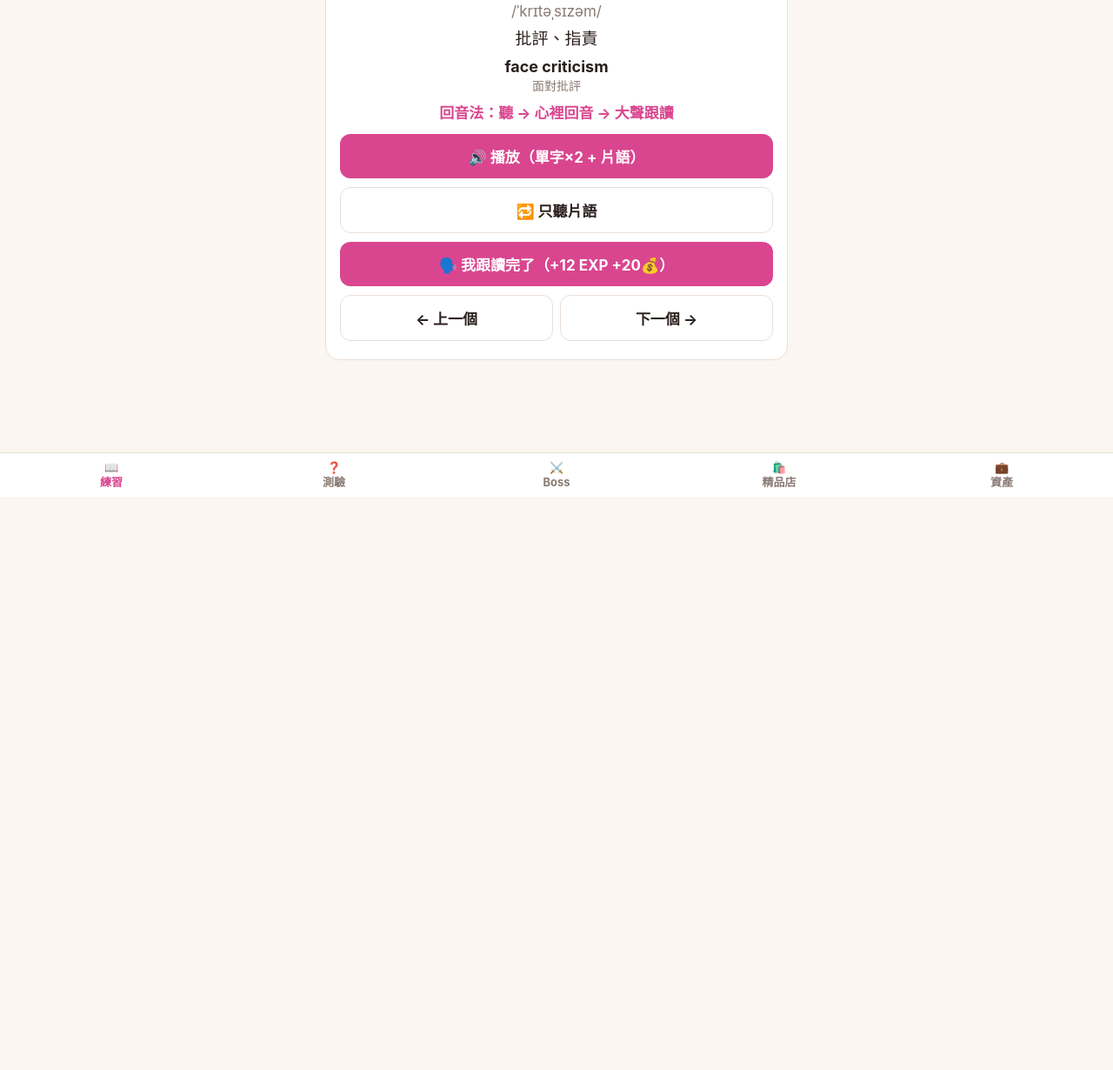
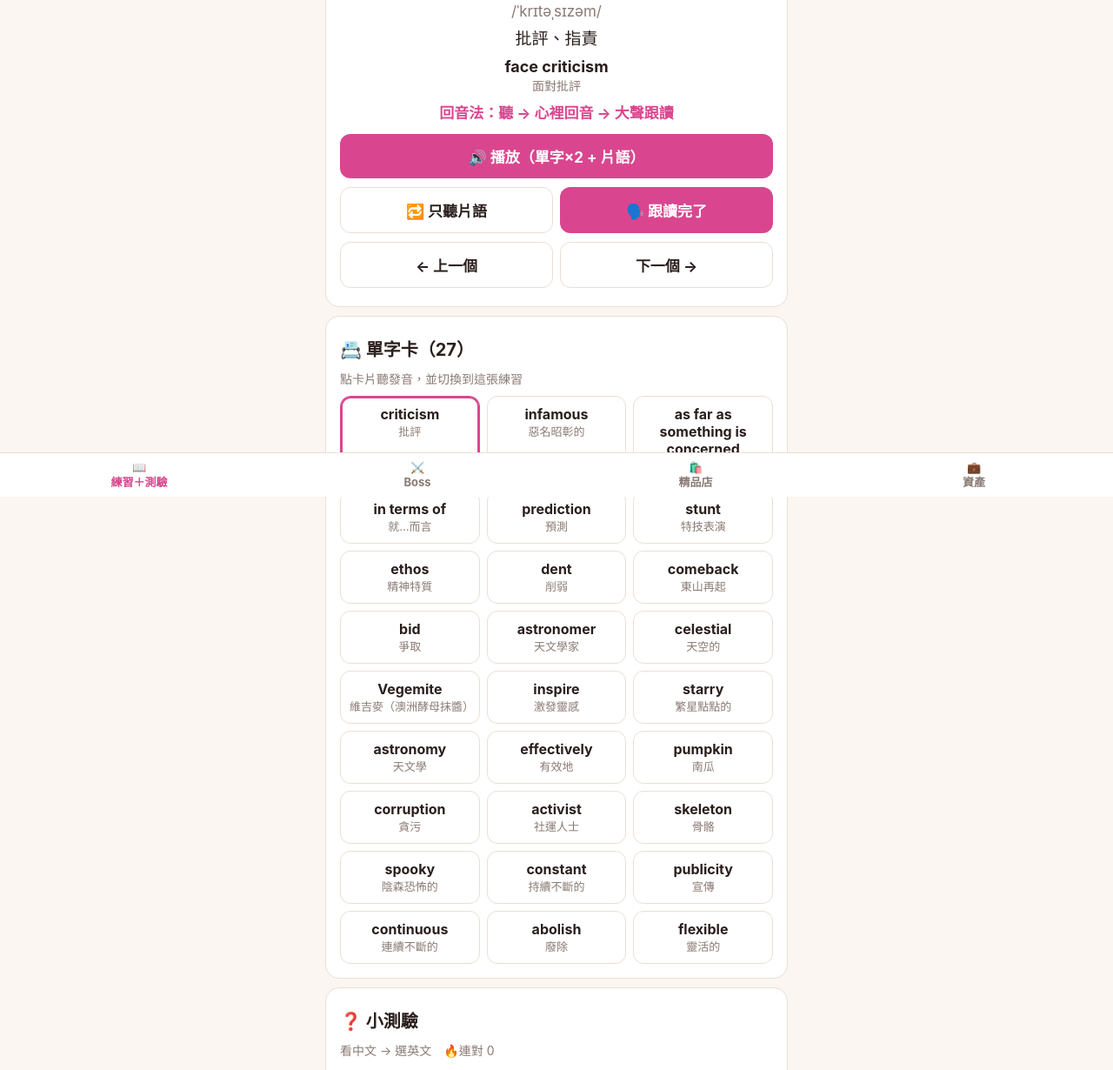
Before and after one commit to manolomoo/NEWS-ENGLISH, a plain HTML site: page rpg02.html in a window 1280 px wide. Shown: the part 229-1459 px from the top of the page at 87% size. Before the commit the page ends 800 px from the top, so only its background shows below. Drawn offline with Linux system fonts and the light colour scheme.

Commit message:
rpg02: merge practice+quiz into one scrolling page (Español style)

```diff
--- a/rpg02.html
+++ b/rpg02.html
@@ -20,6 +20,7 @@ button.g{background:var(--cd);color:var(--fg);border:1px solid var(--ln)}button:
 .it button{width:auto;min-width:86px;margin:0;padding:9px 12px;min-height:40px;font-size:15px}.mu{color:var(--mu);font-size:14px}
 .toast{position:fixed;top:14px;left:50%;transform:translateX(-50%);background:#2a1f1d;color:#fff;padding:10px 16px;border-radius:12px;z-index:9;font-weight:700;max-width:90%;text-align:center}
 .xp{position:fixed;left:50%;bottom:110px;transform:translateX(-50%);z-index:97;font-weight:900;font-size:22px;color:var(--pk);pointer-events:none;animation:xp 1.3s ease forwards;text-shadow:0 1px 0 #fff;white-space:nowrap}@keyframes xp{0%{opacity:0;margin-bottom:-10px}20%{opacity:1}100%{opacity:0;margin-bottom:70px}}.up{position:fixed;inset:0;z-index:100;display:flex;align-items:center;justify-content:center;background:#0008;animation:upf 3.2s ease forwards}.up>div{background:var(--cd);border-radius:22px;padding:22px 26px;text-align:center;border:3px solid var(--pk);max-width:86vw;animation:upz .5s cubic-bezier(.2,1.6,.4,1)}.up h2{font-size:32px;margin:4px 0;color:var(--ac)}@keyframes upz{from{transform:scale(.2)}to{transform:scale(1)}}@keyframes upf{0%,85%{opacity:1}100%{opacity:0;visibility:hidden}}.cf{position:fixed;top:-30px;z-index:101;font-size:24px;pointer-events:none;animation:cf 2.4s linear forwards}@keyframes cf{to{transform:translateY(110vh) rotate(360deg)}}
+.ga{display:grid;grid-template-columns:repeat(auto-fill,minmax(140px,1fr));gap:8px;margin-top:10px}.ca{position:relative;border:1px solid var(--ln);border-radius:12px;padding:10px;text-align:center;font-size:16px;cursor:pointer}.ca.on{border-color:var(--pk);box-shadow:0 0 0 2px var(--pk) inset}.ca .mu{font-size:13px}.dn{position:absolute;top:4px;right:6px;font-size:12px}
 .hp{font-size:15px;margin:4px 0}.cue{text-align:center;color:var(--pk);font-weight:700;margin:8px 0}
 </style></head><body><div class="w">
 <div class="top"><a href="index.html">← 回目錄</a><span>第 2 週・貴婦之路 RPG</span></div>
@@ -63,27 +64,32 @@ function next(){if(!q.length)return;au.src=C[q.shift()];au.play().catch(()=>{});
 au.onended=()=>setTimeout(next,450);
 const shuf=a=>a.map(x=>[Math.random(),x]).sort((p,r)=>p[0]-r[0]).map(x=>x[1]);
 const M=document.getElementById("main");let tab="learn",idx=0;
-const TABS=[["learn","📖<br>練習"],["quiz","❓<br>測驗"],["boss","⚔️<br>Boss"],["shop","🛍️<br>精品店"],["me","💼<br>資產"]];
+const TABS=[["learn","📖<br>練習＋測驗"],["boss","⚔️<br>Boss"],["shop","🛍️<br>精品店"],["me","💼<br>資產"]];
 function nav(){document.getElementById("nav").innerHTML=TABS.map(t=>`<button class="${t[0]==tab?"on":""}" onclick="go('${t[0]}')">${t[1]}</button>`).join("")}
-function go(t){tab=t;nav();au.pause();q=[];({learn,quiz,boss,shop,me})[t]();scrollTo(0,0)}
-function learn(){const w=W[idx];const d=S.done[idx];
-M.innerHTML=`<div class="card"><div class="mu">單字 ${idx+1} / ${W.length} ${d?"✅":""}</div><div class="big">${w[0]}</div><div class="ipa">${w[1]}</div><div class="zh">${w[2]}</div><div class="ph"><b>${w[3]}</b><br><span class="mu">${w[4]}</span></div>
+function go(t){tab=t;nav();au.pause();q=[];({learn,boss,shop,me})[t]();scrollTo(0,0)}
+function learn(){M.innerHTML=`<div class="card" id="cur"></div>
+<div class="card"><h2>📇 單字卡（${W.length}）</h2><div class="mu">點卡片聽發音，並切換到這張練習</div><div class="ga" id="ga"></div></div>
+<div class="card" id="qz"></div>
+<p class="mu" style="text-align:center">⚔️ 練夠了？到下方「Boss」挑戰魔王</p>`;cur();grid();quiz(1)}
+function cur(){const w=W[idx],d=S.done[idx];document.getElementById("cur").innerHTML=`<div class="mu">單字 ${idx+1} / ${W.length} ${d?"✅":""}</div><div class="big">${w[0]}</div><div class="ipa">${w[1]}</div><div class="zh">${w[2]}</div><div class="ph"><b>${w[3]}</b><br><span class="mu">${w[4]}</span></div>
 <div class="cue">回音法：聽 → 心裡回音 → 大聲跟讀</div>
 <button onclick="play(['${idx}w','${idx}w','${idx}p']);gain(S.done[${idx}]?3:10,5,'pw')">🔊 播放（單字×2 + 片語）</button>
-<button class="g" onclick="play(['${idx}p']);gain(3,2,'pp')">🔁 只聽片語</button>
-<button onclick="echo()">🗣️ 我跟讀完了（+${d?5:12} EXP +${d?8:20}💰）</button>
-<div class="two"><button class="g" onclick="idx=(idx+W.length-1)%W.length;learn()">← 上一個</button><button class="g" onclick="idx=(idx+1)%W.length;learn()">下一個 →</button></div></div>`}
-function echo(){const d=S.done[idx];S.done[idx]=1;gain(d?5:12,d?8:20,'echo');idx=(idx+1)%W.length;learn()}
+<div class="two"><button class="g" onclick="play(['${idx}p']);gain(3,2,'pp')">🔁 只聽片語</button><button onclick="echo()">🗣️ 跟讀完了</button></div>
+<div class="two"><button class="g" onclick="sel((idx+W.length-1)%W.length)">← 上一個</button><button class="g" onclick="sel((idx+1)%W.length)">下一個 →</button></div>`}
+function grid(){document.getElementById("ga").innerHTML=W.map((w,k)=>`<div class="ca${k==idx?" on":""}" onclick="tap(${k})"><b>${w[0]}</b><div class="mu">${w[2].split(/[、；]/)[0]}</div>${S.done[k]?'<span class="dn">✅</span>':""}</div>`).join("")}
+function sel(k){idx=k;cur();grid()}
+function tap(k){sel(k);play([k+"w"]);gain(S.done[k]?3:10,5,'c'+k);document.getElementById("cur").scrollIntoView({behavior:"smooth"})}
+function echo(){const d=S.done[idx];S.done[idx]=1;gain(d?5:12,d?8:20,'echo');sel((idx+1)%W.length)}
 function mkQ(){const i=Math.floor(Math.random()*W.length),t=Math.random()<.5;const opts=shuf([i,...shuf(W.map((_,j)=>j).filter(j=>j!=i)).slice(0,3)]);return{i,t,opts}}
 let QQ,qn=0,streak=0;
-function quiz(){QQ=mkQ();const w=W[QQ.i];
-M.innerHTML=`<div class="card"><div class="mu">${QQ.t?"聽音 / 看英文 → 選中文":"看中文 → 選英文"}　🔥連對 ${streak}</div>
-${QQ.t?`<div class="big">${w[0]}</div><button class="g" onclick="play(['${QQ.i}w']);gain(2,0,'qa')">🔊 再聽一次</button>`:`<div class="zh" style="font-size:22px;margin:16px 0">${w[2]}</div>`}
-<div id="op">${QQ.opts.map(j=>`<button class="g" onclick="ans(this,${j})">${QQ.t?W[j][2]:W[j][0]}</button>`).join("")}</div></div>`;
-if(QQ.t)play([QQ.i+"w"])}
+function quiz(silent){QQ=mkQ();const w=W[QQ.i];
+document.getElementById("qz").innerHTML=`<h2>❓ 小測驗</h2><div class="mu">${QQ.t?"聽音 / 看英文 → 選中文":"看中文 → 選英文"}　🔥連對 ${streak}</div>
+${QQ.t?`<div class="big">${w[0]}</div><button class="g" onclick="play(['${QQ.i}w']);gain(2,0,'qa')">🔊 聽發音</button>`:`<div class="zh" style="font-size:22px;margin:16px 0">${w[2]}</div>`}
+<div id="op">${QQ.opts.map(j=>`<button class="g" onclick="ans(this,${j})">${QQ.t?W[j][2]:W[j][0]}</button>`).join("")}</div><button id="nq" onclick="quiz()" hidden>下一題 ›</button>`;
+if(QQ.t&&!silent)play([QQ.i+"w"])}
 function ans(b,j){document.querySelectorAll("#op button").forEach(x=>x.disabled=true);const ok=j==QQ.i;
 if(ok){b.classList.add("ok");streak++;gain(Math.round(15*(streak>=10?2:streak>=5?1.5:streak>=3?1.2:1)),25+Math.min(streak,5)*5);toast(streak>=3?`✅ Combo ${streak}！`:`✅ 正確！`)}else{b.classList.add("no");streak=0;[...document.querySelectorAll("#op button")][QQ.opts.indexOf(QQ.i)].classList.add("ok");gain(3,0);toast("❌ 再加油（練習也有 +3）")}
-play([QQ.i+"w"]);setTimeout(quiz,ok?1300:2400)}
+play([QQ.i+"w"]);document.getElementById("nq").hidden=false}
 let B=null;
 function boss(){if(!B){M.innerHTML=`<div class="card"><h2>${BOSS.name}</h2><p>魔王 HP ${BOSS.hp}，你有 5 顆 ❤️。答對每題打 20 傷害，答錯扣 1 顆心。</p><p class="mu">打贏：+150 EXP +500💰${S.own.includes("boss")?"":"，掉落「"+BOSS.drop[0]+"」"}（已打贏 ${S.boss} 次）</p><button onclick="B={hp:${BOSS.hp},me:5};bq()">⚔️ 開戰！</button></div>`;return}bq()}
 function bq(){QQ=mkQ();const w=W[QQ.i];
```
